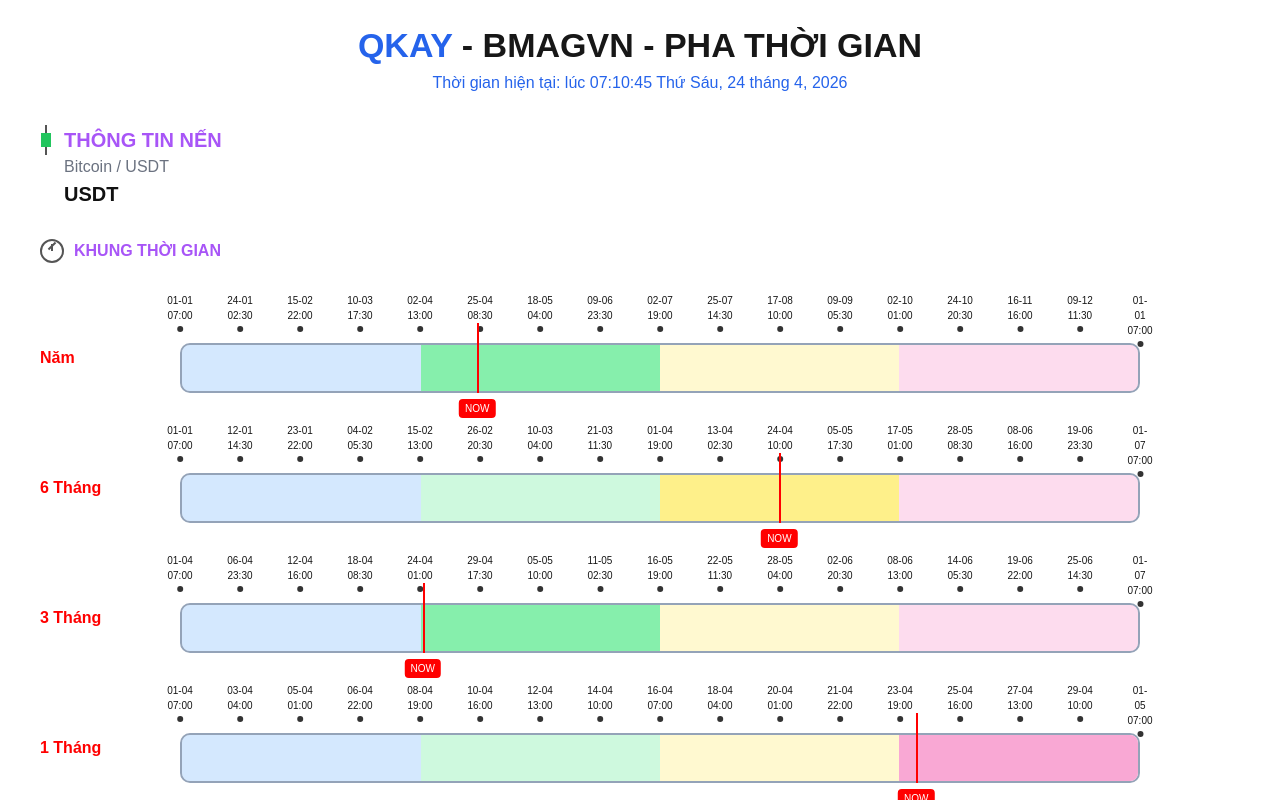
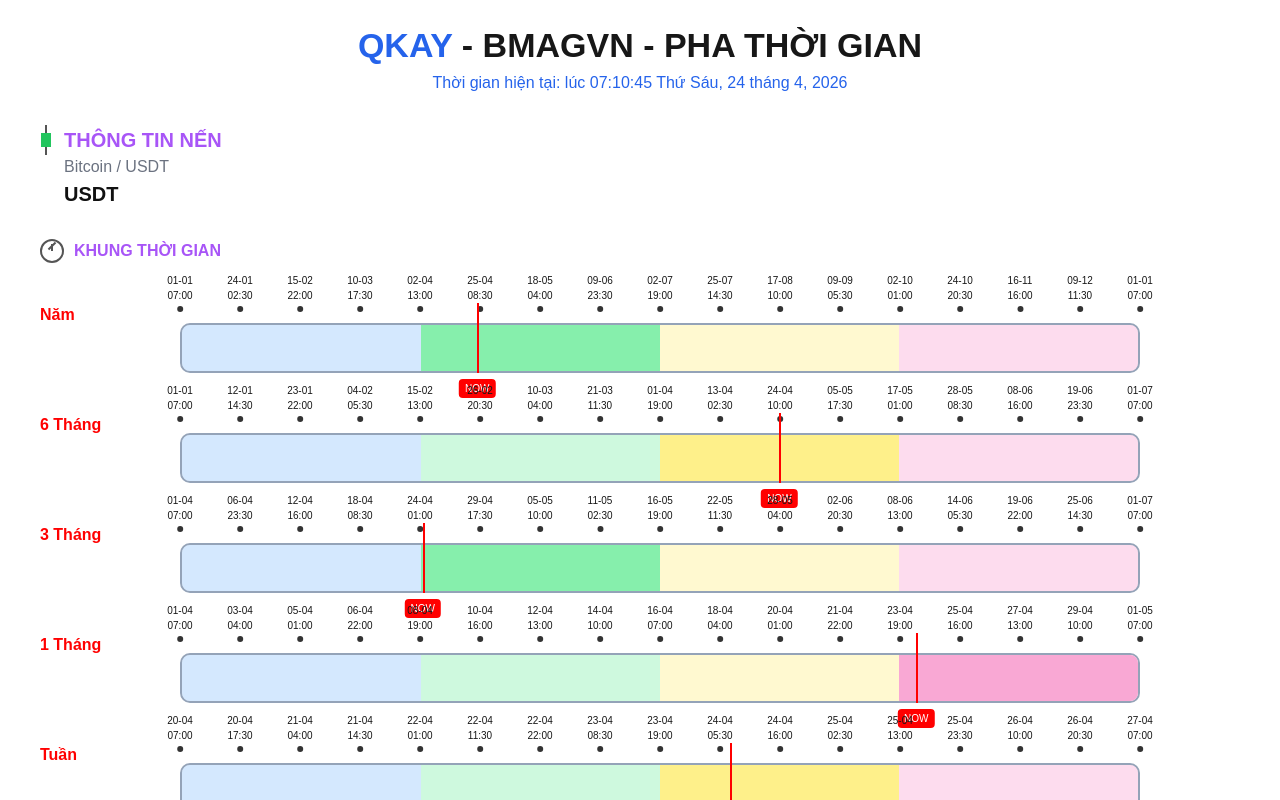
Before and after one commit to khainq27-sudo/pha-time, a Next.js app: page / in a window 1280 px wide. Shown: the top 800 px of the page. Built offline with nearby package versions, Linux system fonts and the light colour scheme; no server answers.

Commit message:
update UI + chart OKX

```diff
--- a/app/page.tsx
+++ b/app/page.tsx
@@ -6,6 +6,8 @@
   const [price, setPrice] = useState("");
   const [prevPrice, setPrevPrice] = useState("");
   const [now, setNow] = useState(new Date());
+  const [history, setHistory] = useState<number[]>([]);
+  const [openPrice, setOpenPrice] = useState<number | null>(null);
 
   useEffect(() => {
     const interval = setInterval(() => {
@@ -41,12 +43,24 @@
     };
 
     ws.onmessage = (event) => {
-      const data = JSON.parse(event.data);
-      if (data.data) {
-        setPrevPrice(price);
-        setPrice(data.data[0].last);
-      }
-    };
+  const data = JSON.parse(event.data);
+
+  if (data.data) {
+    const last = parseFloat(data.data[0].last);
+
+    setPrevPrice(price);
+    setPrice(last.toString());
+
+    // lưu lịch sử giá
+    setHistory((prev) => {
+      const updated = [...prev, last];
+      return updated.slice(-50);
+    });
+
+    // set giá mở cửa (chỉ 1 lần)
+    setOpenPrice((prev) => prev ?? last);
+  }
+};
 
     return () => ws.close();
   }, []);
@@ -221,7 +235,7 @@
   100;
   const ticks = [];
 
-  const total = 16;
+  const total = window.innerWidth < 768 ? 6 : 16;
   const currentPart = Math.floor(progress / (100 / total));
   const step =
   (end.getTime() - start.getTime()) / total;
@@ -303,7 +317,14 @@
 
   timeFrameTitle: { color: "#a855f7", fontWeight: "bold" },
 
-  timelineRow: { display: "flex", alignItems: "center", marginTop: 60, padding: "0 40px", gap: 20 },
+  timelineRow: {
+  display: "flex",
+  flexDirection: window.innerWidth < 768 ? "column" : "row", // 🔥
+  alignItems: "flex-start",
+  marginTop: 40,
+  padding: window.innerWidth < 768 ? "0 10px" : "0 40px",
+  gap: 20
+},
   label: { width: 120, color: "red", fontWeight: "bold" },
   timelineContent: { position: "relative", width: "80%" },
 
@@ -311,7 +332,14 @@
   part: { flex: 1 },
   line: { position: "absolute", top: 0, bottom: 0, width: 2, background: "red" },
 
-  tick: { position: "absolute", top: -30, transform: "translateX(-50%)", fontSize: 10, textAlign: "center" },
+  tick: {
+  position: "absolute",
+  top: -30,
+  transform: "translateX(-50%)",
+  fontSize: window.innerWidth < 768 ? 8 : 10,
+  textAlign: "center",
+  whiteSpace: "nowrap", // 🔥 QUAN TRỌNG
+},
   dot: { width: 6, height: 6, background: "#333", borderRadius: "50%", margin: "3px auto" },
 
   now: {
```
